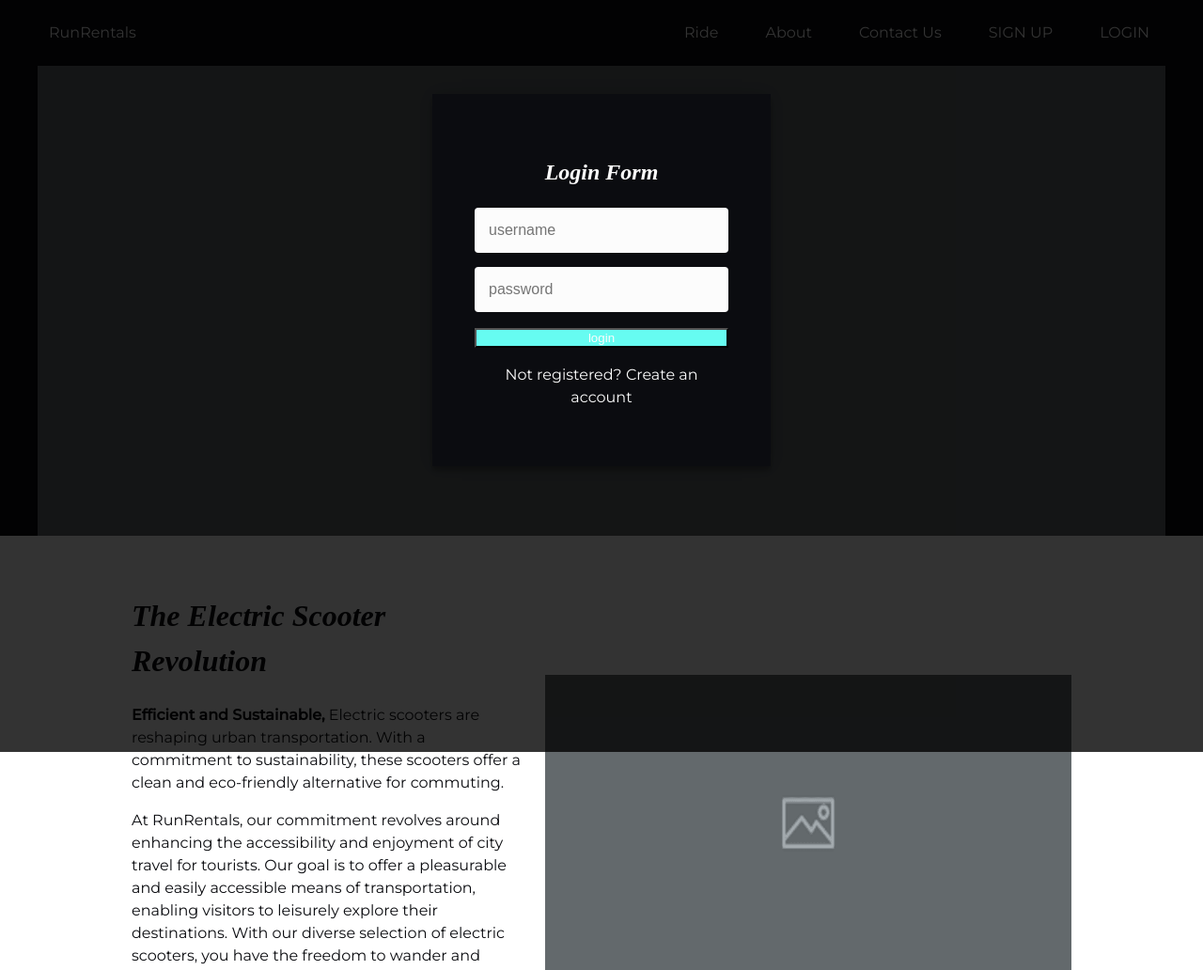
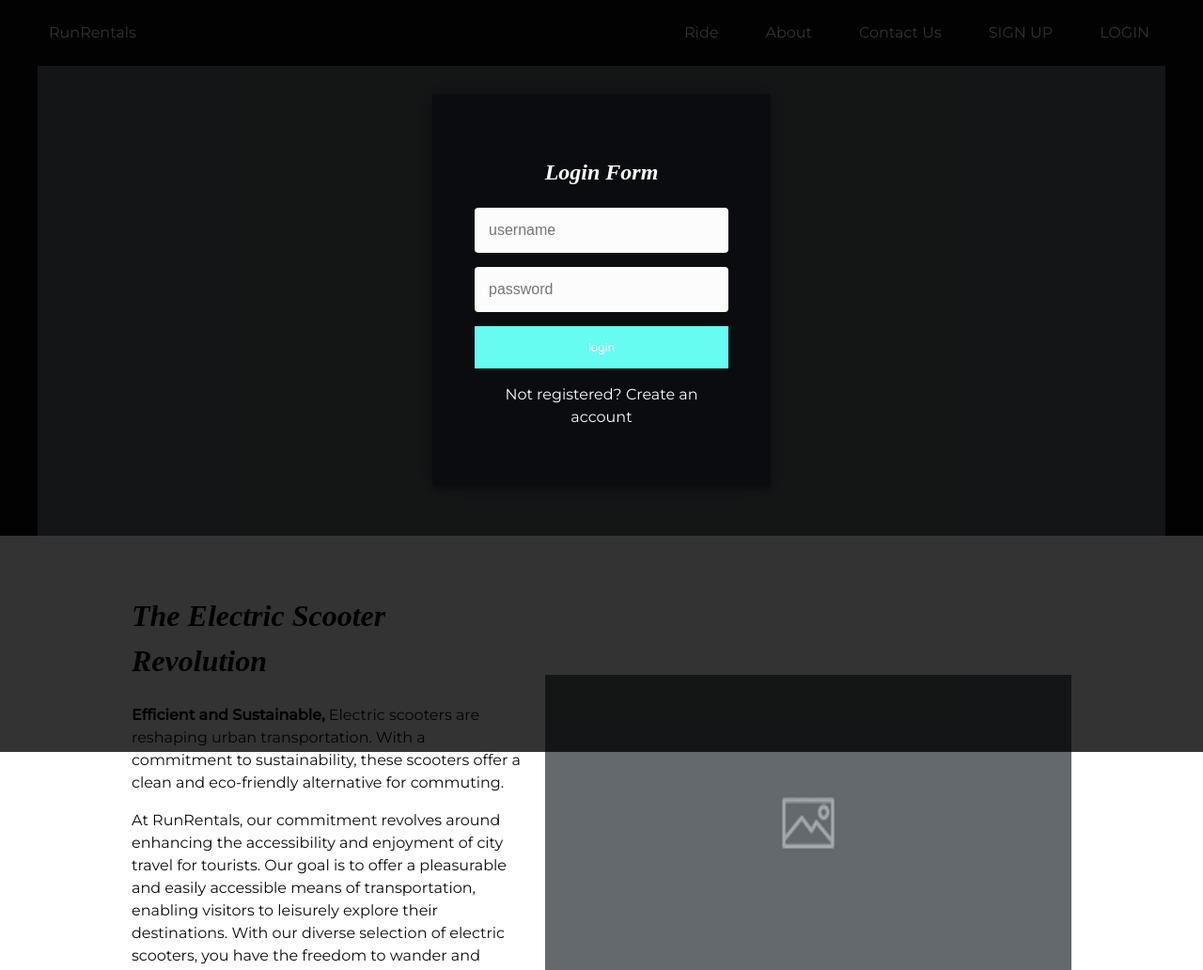
Before and after one commit to Aranarora/DGL123-Project-Aran-Arora, a PHP site: page / in a window 1280 px wide. Shown: the top 1032 px of the page at 94% size. Run offline with PHP 8.4, Linux system fonts and the light colour scheme; some web fonts are replaced.

Commit message:
Add the padding 15p with border none to btn in form

```diff
--- a/stylesheet.css
+++ b/stylesheet.css
@@ -37,6 +37,8 @@
     width: 100%;
     background-color: var(--accent-color);
     color: var(--main-text-color);
+    padding: 15px;
+    border: none;
 }
 
 
```
